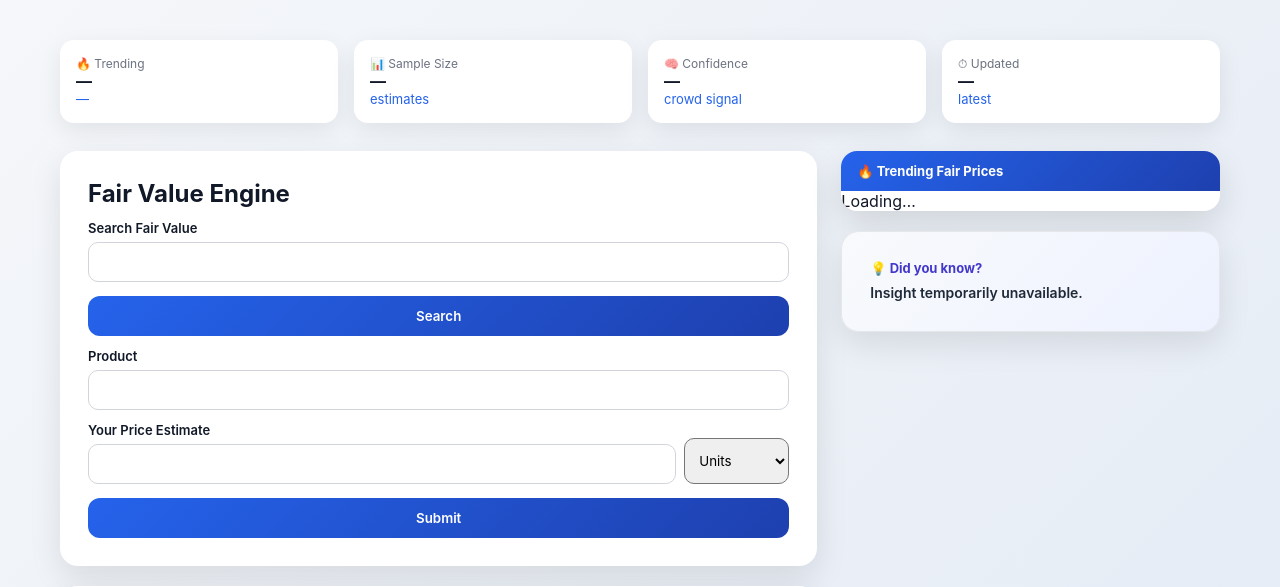
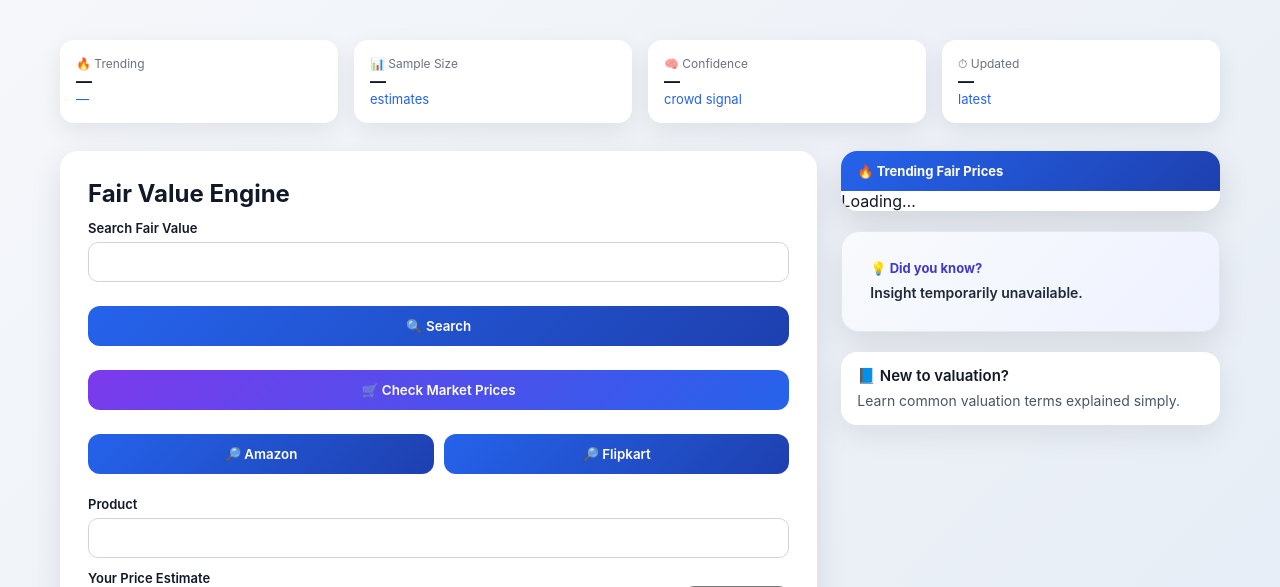
Before and after one commit to agrimjain8853-droid/valuevers, a FastAPI app: page / in a window 1280 px wide. Shown: the top 587 px of the page. Run offline with FastAPI, Linux system fonts and the light colour scheme; data that the repository does not hold is empty.

Commit message:
Update index.html

```diff
--- a/templates/index.html
+++ b/templates/index.html
@@ -41,12 +41,30 @@
             <div class="container">
                 <h2>Fair Value Engine</h2>
 
-                <!-- SEARCH -->
                 <form id="searchForm">
                     <label>Search Fair Value</label>
                     <input type="text" name="item_id" required>
-                    <button type="submit">Search</button>
+
+                    <div class="market-layout">
+
+                        <button type="submit" class="search-btn">
+                            🔍 Search
+                        </button>
+
+                        <button type="button" class="market-main" onclick="loadMarketPrices()">
+                            🛒 Check Market Prices
+                        </button>
+
+                        <div class="market-links">
+                            <button type="button" onclick="searchAmazon()">🔎 Amazon</button>
+                            <button type="button" onclick="searchFlipkart()">🔎 Flipkart</button>
+                        </div>
+
+                        <div id="marketResults" class="market-results"></div>
+
+                    </div>
                 </form>
+
 
                 <div id="searchResultText"></div>
 
@@ -93,7 +111,15 @@
                  Loading insight…
                </div>
            </div>
+           <!-- VALUATION GLOSSARY CARD -->
+           <a href="/valuation-glossary" class="container valuation-card valuation-button">
+               <div class="valuation-header">
+                   📘 New to valuation?
                </div>
+               <div class="valuation-body">
+                   Learn common valuation terms explained simply.
+               </div>
+           </a>
 
             </div>
         </div>
@@ -215,22 +241,41 @@ document.getElementById("searchForm").addEventListener("submit", e => {
     loadSearchResult(e.target.item_id.value.trim().toLowerCase());
 });
 
-/* QUIRKY POPUP */
-const quirkyItems = [
-    { name: "Eiffel Tower", image: "https://upload.wikimedia.org/wikipedia/commons/a/a8/Tour_Eiffel_Wikimedia_Commons.jpg" },
-    { name: "Taj Mahal", image: "https://upload.wikimedia.org/wikipedia/commons/d/da/Taj-Mahal.jpg" },
-    { name: "Mona Lisa", image: "https://upload.wikimedia.org/wikipedia/commons/6/6a/Mona_Lisa.jpg" },
-    { name: "Hope Diamond", image: "https://upload.wikimedia.org/wikipedia/commons/3/3d/Hope_Diamond_%28Smithsonian%29.jpg" }
-];
+/* QUIRKY POPUP – Wikipedia powered */
 
 let currentQuirky = null;
 
-function showQuirky() {
-    currentQuirky = quirkyItems[Math.floor(Math.random() * quirkyItems.length)];
+// Fetch a random famous thing from Wikipedia
+async function getRandomFamous() {
+    const res = await fetch("https://en.wikipedia.org/api/rest_v1/page/random/summary");
+    const data = await res.json();
+
+    return {
+        name: data.title,
+        image: data.thumbnail ? data.thumbnail.source : "",
+        description: data.extract || ""
+    };
+}
+
+async function showQuirky() {
+    try {
+        currentQuirky = await getRandomFamous();
+
         document.getElementById("quirky-question").innerText =
             `What’s the fair price of ${currentQuirky.name}?`;
+
+        if (currentQuirky.image) {
             document.getElementById("quirky-image").src = currentQuirky.image;
+            document.getElementById("quirky-image").style.display = "block";
+        } else {
+            document.getElementById("quirky-image").style.display = "none";
+        }
+
         document.getElementById("quirky-popup").classList.remove("quirky-hidden");
+
+    } catch (err) {
+        console.error("Wikipedia fetch failed", err);
+    }
 }
 
 function hideQuirky() {
@@ -254,6 +299,7 @@ document.getElementById("quirky-form").addEventListener("submit", async e => {
     document.getElementById("quirky-price").value = "";
 });
 
+// Show popup after 15 seconds
 setTimeout(showQuirky, 15000);
 </script>
 
@@ -280,6 +326,88 @@ loadDidYouKnow();
 setInterval(loadDidYouKnow, 30000);
 </script>
 
+<!--- FLipkart Amazon Prices -->
+
+<script>
+function getSearchTerm() {
+    const input = document.querySelector('#searchForm input[name="item_id"]');
+    return input.value.trim().replace(/\s+/g, "+");
+}
+
+function searchAmazon() {
+    const q = getSearchTerm();
+    if (!q) return alert("Enter a product name first");
+    window.open(`https://www.amazon.in/s?k=${q}`, "_blank");
+}
+
+function searchFlipkart() {
+    const q = getSearchTerm();
+    if (!q) return alert("Enter a product name first");
+    window.open(`https://www.flipkart.com/search?q=${q}`, "_blank");
+}
+</script>
+
+
+<!--Serp API FLipkart Amazon -->
+
+<script>
+async function loadMarketPrices() {
+    const input = document.querySelector('#searchForm input[name="item_id"]');
+
+    if (!input || !input.value.trim()) {
+        alert("Enter a product name first");
+        return;
+    }
+
+    const q = input.value.trim();
+
+    const resultsBox = document.getElementById("marketResults");
+    resultsBox.innerHTML = "Loading market prices…";
+
+    try {
+        const res = await fetch(`/api/market-prices?q=${encodeURIComponent(q)}`);
+        const data = await res.json();
+
+        let html = "<h3>🛒 Market Prices</h3>";
+        let found = false;
+
+        if (data.amazon && data.amazon.price) {
+            found = true;
+            html += `
+                <div class="market-row">
+                    <strong>Amazon</strong>:
+                    ₹${data.amazon.price.toLocaleString()}
+                    ${data.amazon.url ? `<a href="${data.amazon.url}" target="_blank">Buy</a>` : ""}
+                </div>
+            `;
+        }
+
+        if (data.flipkart && data.flipkart.price) {
+            found = true;
+            html += `
+                <div class="market-row">
+                    <strong>Flipkart</strong>:
+                    ₹${data.flipkart.price.toLocaleString()}
+                    ${data.flipkart.url ? `<a href="${data.flipkart.url}" target="_blank">Buy</a>` : ""}
+                </div>
+            `;
+        }
+
+        if (!found) {
+            html += "<div>No listings found.</div>";
+        }
+
+        resultsBox.innerHTML = html;
+
+    } catch (err) {
+        resultsBox.innerHTML = "Market lookup failed.";
+        console.error(err);
+    }
+}
+
+</script>
+
+
 
 </body>
 </html>
```
Lines whose indentation alone changed are shown as unchanged.
